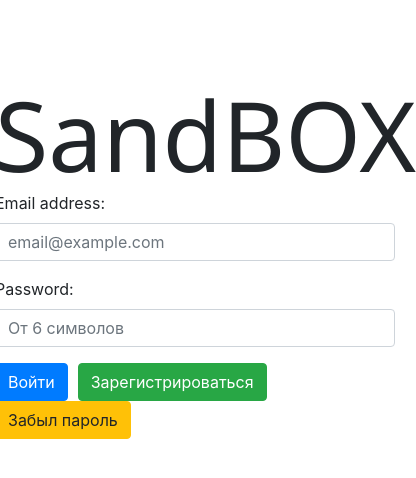
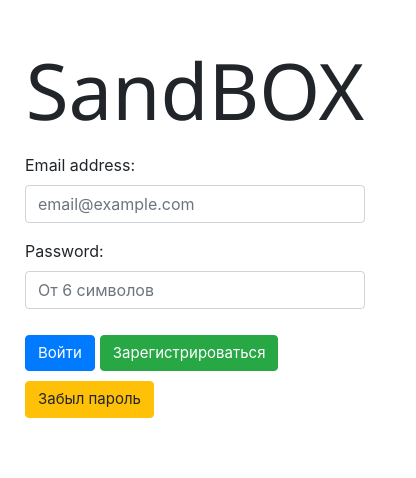
Before and after one commit to morozov-ak/sandbox, a React (Create React App) app in the folder sandbox_client/: page / in a window 390 px wide. Shown: the part 182-660 px from the top of the page, 416 px wide, since content can reach past the window. Built offline with nearby package versions, Linux system fonts and the light colour scheme.

Commit message:
Little bit of adaptive design xD

```diff
--- a/sandbox_client/public/index.html
+++ b/sandbox_client/public/index.html
@@ -15,6 +15,7 @@
       user's mobile device or desktop. See https://developers.google.com/web/fundamentals/web-app-manifest/
     -->
     <link rel="manifest" href="%PUBLIC_URL%/manifest.json" />
+    <link rel="stylesheet" href="https://cdn.jsdelivr.net/npm/bootstrap@4.5.3/dist/css/bootstrap.min.css" integrity="sha384-TX8t27EcRE3e/ihU7zmQxVncDAy5uIKz4rEkgIXeMed4M0jlfIDPvg6uqKI2xXr2" crossorigin="anonymous">
     <!--
       Notice the use of %PUBLIC_URL% in the tags above.
       It will be replaced with the URL of the `public` folder during the build.
--- a/sandbox_client/src/App.css
+++ b/sandbox_client/src/App.css
@@ -41,6 +41,7 @@ body {
 
 .SiteLogoName{
   font-family: 'Segoe UI', Tahoma, Geneva, Verdana, sans-serif;
+  text-align: center;
   font-weight: 500;
   font-size: 97px;
   height: 90px;
@@ -61,17 +62,17 @@ body {
   align-items: center;
   justify-content: center;
   height: 100vh;
-  min-height: 390px;
+  /* min-height: 390px; */
 
 
 }
 
 .container{
-  max-width: 80%;
+  /* max-width: 80%; */
   height: 100vp;
   border-color: maroon;
   border-width: 5px;
-  padding: 30px;
+  padding: 0px;
   /* background-color: gray; */
 }
 
@@ -81,6 +82,7 @@ body {
   margin-top: auto;
   margin-bottom: 50%;
   transform:  translate(-50%); */
+
   justify-content: center;
   width: 400px;
 
@@ -125,8 +127,44 @@ table{
  }
 
 
+.auth-buttons{
+  display: flex;
+  justify-content: space-between;
+}
+
 .mybtn{
-  margin-right: 10px ;
+
+  margin-top: 10px ;
+
+}
+@media screen and (max-width:450px) {
+    .mybtn{
+      font-size: 15px;
+      margin-right: 5px;
+    }
+    .mybtn:last-child{
+      margin-right: 0px;
+    }
+    .auth{
+      width: 100%;
+      margin:25px;
+    }
+    .SiteLogoName{
+      font-size: 20vw;
+    }
+    .auth-buttons{
+      display: flex;
+      flex-wrap: wrap;
+      justify-content: start;
+    }
+
+
+
+  }
+
+
+.foot_btn{
+  margin: 5px 0px 0px ;
 }
 
 tr.tbody:hover{
--- a/sandbox_client/src/components/NoteCard.js
+++ b/sandbox_client/src/components/NoteCard.js
@@ -83,7 +83,7 @@ const NoteCard = ({ note, allUserList }) => {
 
 
 
-      <div className="dropdown">
+      <div className="dropdown foot_btn">
         <button className="btn btn-secondary dropdown-toggle" type="button" id="dropdownMenuButton" data-toggle="dropdown" aria-haspopup="true" aria-expanded="false">
           Расшарить заметку
         </button>
@@ -92,7 +92,7 @@ const NoteCard = ({ note, allUserList }) => {
         </div>
       </div>
 
-      <button type="button" className="btn btn-danger" data-toggle="modal" data-target="#exampleModal">
+      <button type="button" className="btn btn-danger foot_btn" data-toggle="modal" data-target="#exampleModal">
         Удалить
       </button>
 
--- a/sandbox_client/src/index.scss
+++ b/sandbox_client/src/index.scss
@@ -1,4 +1,3 @@
-@import "~bootstrap/scss/bootstrap";
 body {
   margin: 0;
   font-family: -apple-system, BlinkMacSystemFont, 'Segoe UI', 'Roboto', 'Oxygen',
--- a/sandbox_client/src/pages/AuthPage.js
+++ b/sandbox_client/src/pages/AuthPage.js
@@ -61,7 +61,10 @@ export const AuthPage = () => {
 
     <div className="rel">
         <div className="auth" onSubmit={(event)=>{event.preventDefault()}}>
+
             <div className="SiteLogoName">SandBOX</div>
+
+
             <div className="form-group">
                 <label htmlFor="email">Email address:</label>
                 <input name="email" onKeyPress={(e)=>{if(e.key==="Enter"){switchToPass()}}} onChange={changeHandler} type="email" className="form-control" id="email" placeholder="email@example.com"/>
@@ -72,10 +75,11 @@ export const AuthPage = () => {
                 <label htmlFor="password">Password:</label>
                 <input name="password" onKeyPress={(e)=>{if(e.key==="Enter"){loginHandler()}}} onChange={changeHandler} type="password" className="form-control" id="password" placeholder="От 6 символов"/>
             </div>
-
-            <button  onClick={loginHandler} className="btn btn-primary mybtn">Войти</button>
-            <button  onClick={()=>{history.push('/RegistrationPage')}} className="btn btn-success mybtn">Зарегистрироваться</button>
-            <button  onClick={sendMail} className="btn btn-warning">Забыл пароль</button>
+            <div className="auth-buttons">
+                <button  onClick={loginHandler} className="btn btn-primary mybtn">Войти</button>
+                <button  onClick={()=>{history.push('/RegistrationPage')}} className="btn btn-success mybtn">Зарегистрироваться</button>
+                <button  onClick={sendMail} className="btn btn-warning mybtn">Забыл пароль</button>
+            </div>
 
         </div>
 
```
